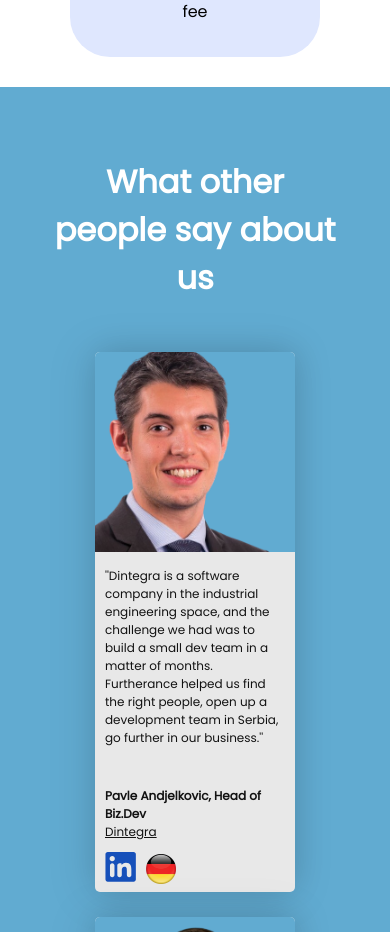
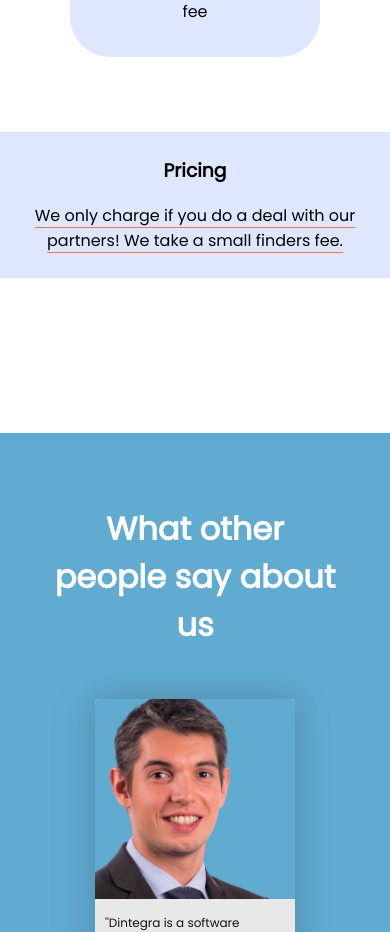
Before and after one commit to nikola3797/furtherance, a Next.js app: page / in a window 390 px wide. Shown: the part 2180-3112 px from the top of the page. Built offline with nearby package versions, Linux system fonts and the light colour scheme.

Commit message:
changes to how it works on mobile device

```diff
--- a/components/HowItWorks/mobile.js
+++ b/components/HowItWorks/mobile.js
@@ -39,6 +39,10 @@ const HowItWorksMobile = () => {
                         Pricing: We only charge if you do a deal with our partners! We take a small finders fee
                     </div>
                 </div>
+                <div style={{marginRight: '-15px', marginLeft: '-15px', paddingLeft: '15px', paddingRight: '15px'}} className={styles.freeConsultatinStep4}>
+                    <h3>Pricing</h3>
+                    <sapn style={{borderBottom: '1px solid #FE7062'}}>We only charge if you do a deal with our partners! We take a small finders fee.</sapn>
+            </div>
             </div>
         </div>
         </div>
```
